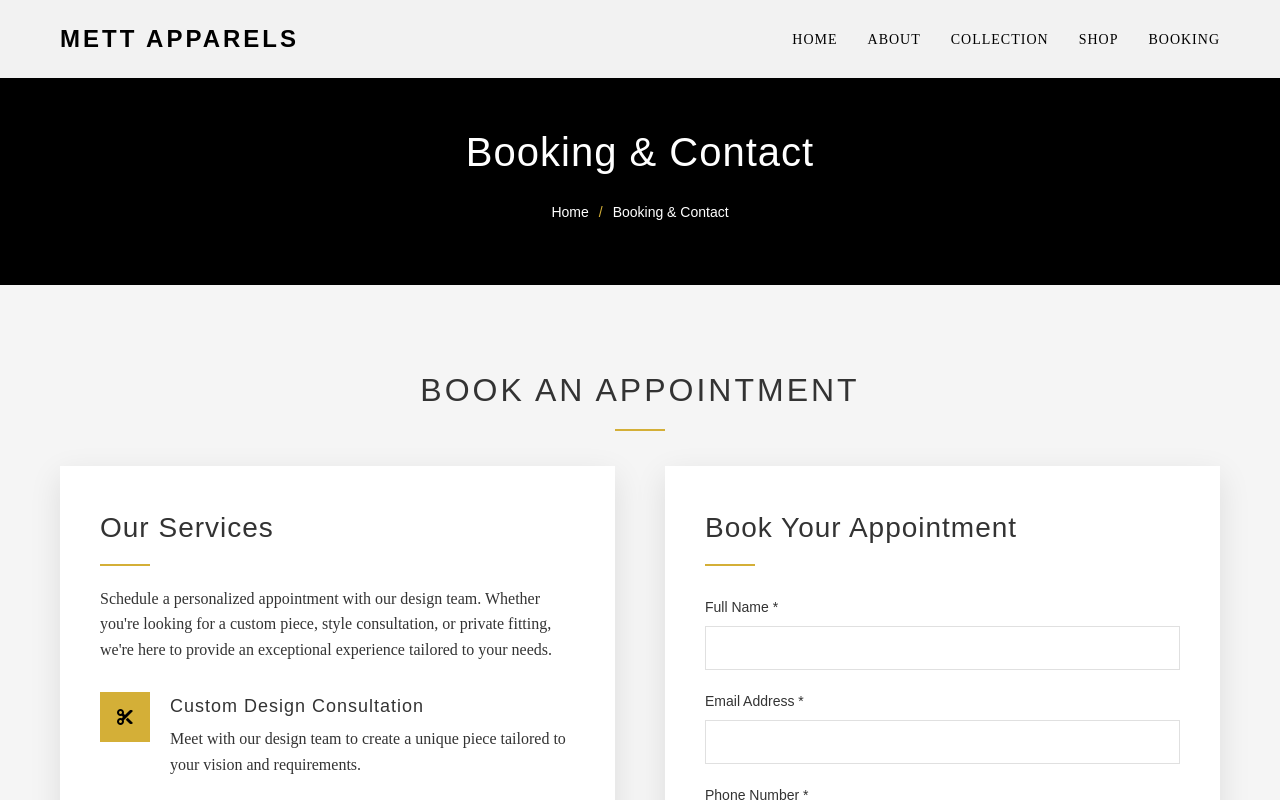
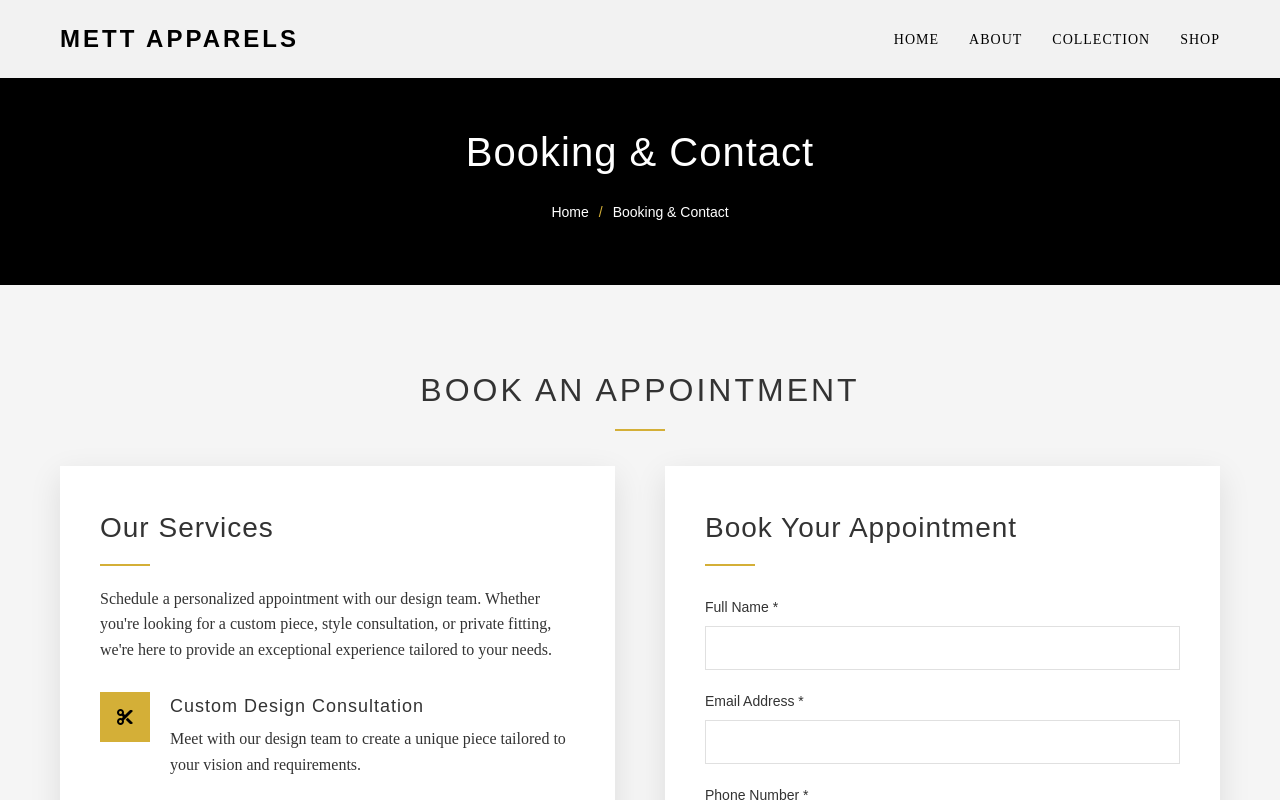
Before and after one commit to Chris-procoder/MettA-pparels, a website: page bookings.html in a window 1280 px wide. Shown: the top 800 px of the page. Drawn offline with Linux system fonts and the light colour scheme; a script that the page names is missing.

Commit message:
Update bookings.html

```diff
--- a/bookings.html
+++ b/bookings.html
@@ -870,7 +870,6 @@
                         <li><a href="index.html#about">About</a></li>
                         <li><a href="index.html#collection">Collection</a></li>
                         <li><a href="index.html#shop">Shop</a></li>
-                        <li><a href="#booking">Booking</a></li>
                     </ul>
                     <button class="hamburger" id="hamburger">
                         <i class="fas fa-bars"></i>
```
